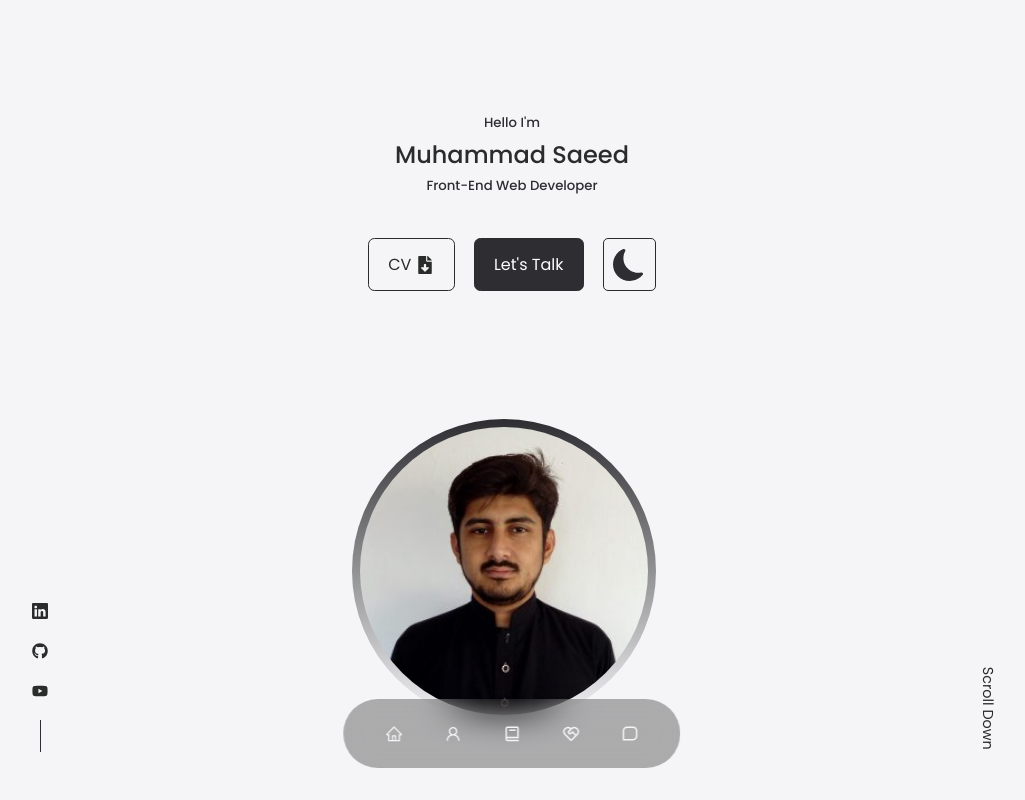
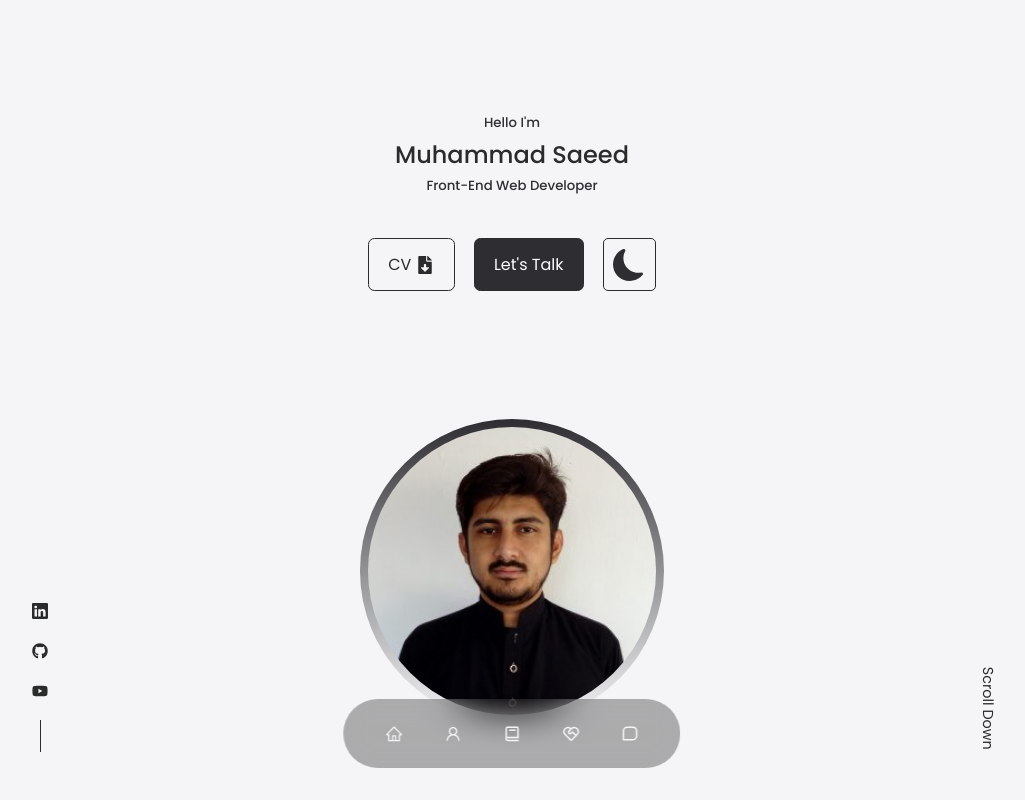
Before and after one commit to MuhammadSaeed0336/mysite, a React (Create React App) app: page / in a window 1280 px wide. Shown: the top 800 px of the page, without its empty margins (128-1153 px from the left). Built offline with nearby package versions, Linux system fonts and the light colour scheme.

Commit message:
header-img style updated

```diff
--- a/src/components/header/Header.css
+++ b/src/components/header/Header.css
@@ -93,7 +93,7 @@ header {
   width: 19rem;
   height: 19rem;
   position: absolute;
-  left: calc(50% - 10rem);
+  left: calc(50% - 9.5rem);
   margin-top: 8rem;
   border-radius: 50%;
   overflow: hidden;
```
